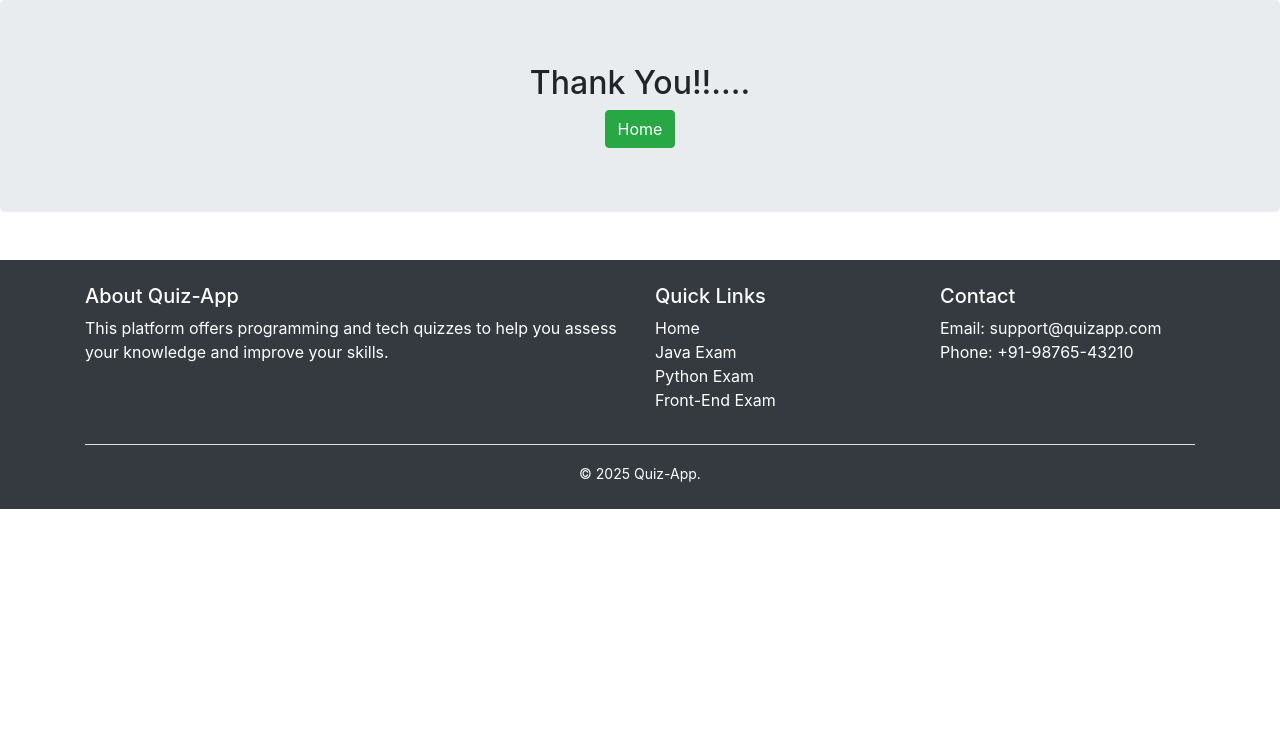
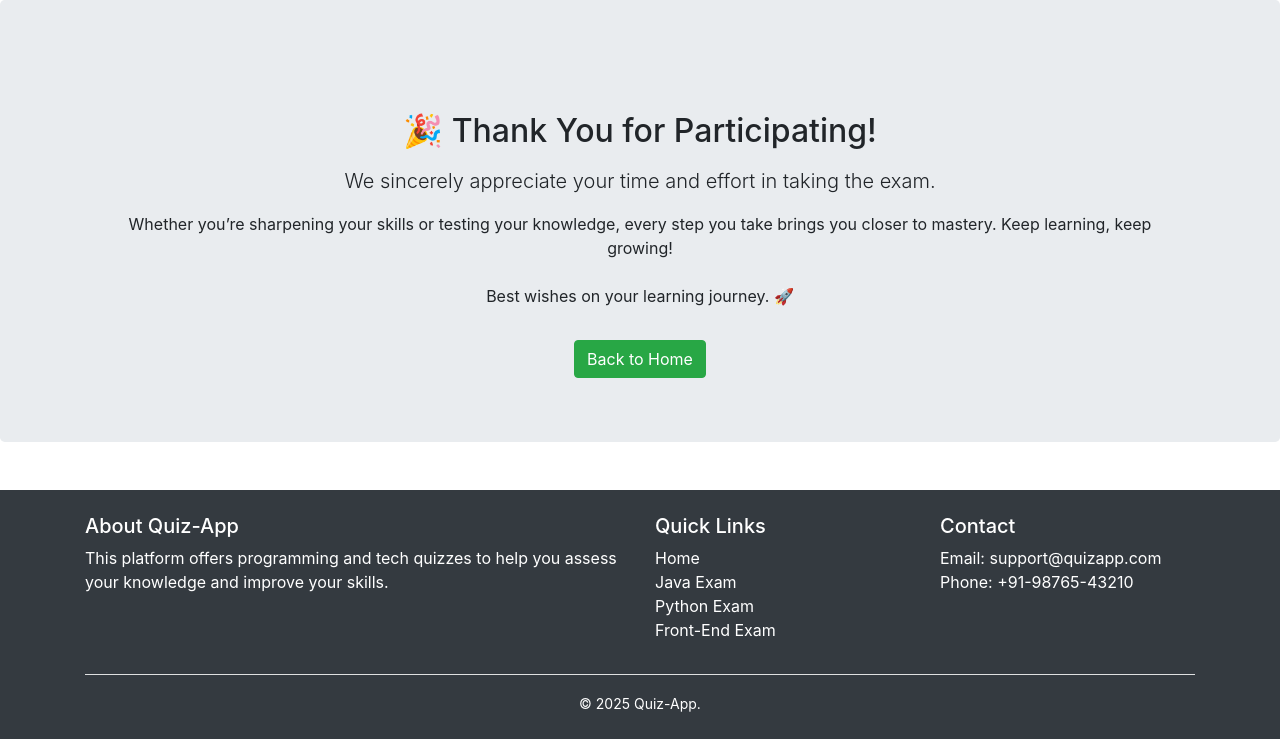
Before and after one commit to 6jp9/SimpleDjangoProjects, a Django app: page /logout/ in a window 1280 px wide. Shown: the part 56-800 px from the top of the page. Run offline with Django 4.2, Linux system fonts and the light colour scheme.

Commit message:
result validation done

```diff
--- a/TestProject/templates/registration/custom_logout.html
+++ b/TestProject/templates/registration/custom_logout.html
@@ -3,8 +3,19 @@
 {% block body_block %}
 <div class="jumbotron">
     <div class="container" align="center">
-        <h2>Thank You!!....</h2>
-        <a href="/" class="btn btn-success">Home</a>
+     <div class="container text-center mt-5">
+  <h2>🎉 Thank You for Participating!</h2>
+  <p class="lead mt-3">
+    We sincerely appreciate your time and effort in taking the exam.
+  </p>
+  <p>
+    Whether you’re sharpening your skills or testing your knowledge, every step you take brings you closer to mastery. Keep learning, keep growing!
+  </p>
+  <p class="mt-4">
+    Best wishes on your learning journey. 🚀
+  </p>
+  <a href="/" class="btn btn-success mt-3">Back to Home</a>
+</div>
 
     </div>
 </div>
```
